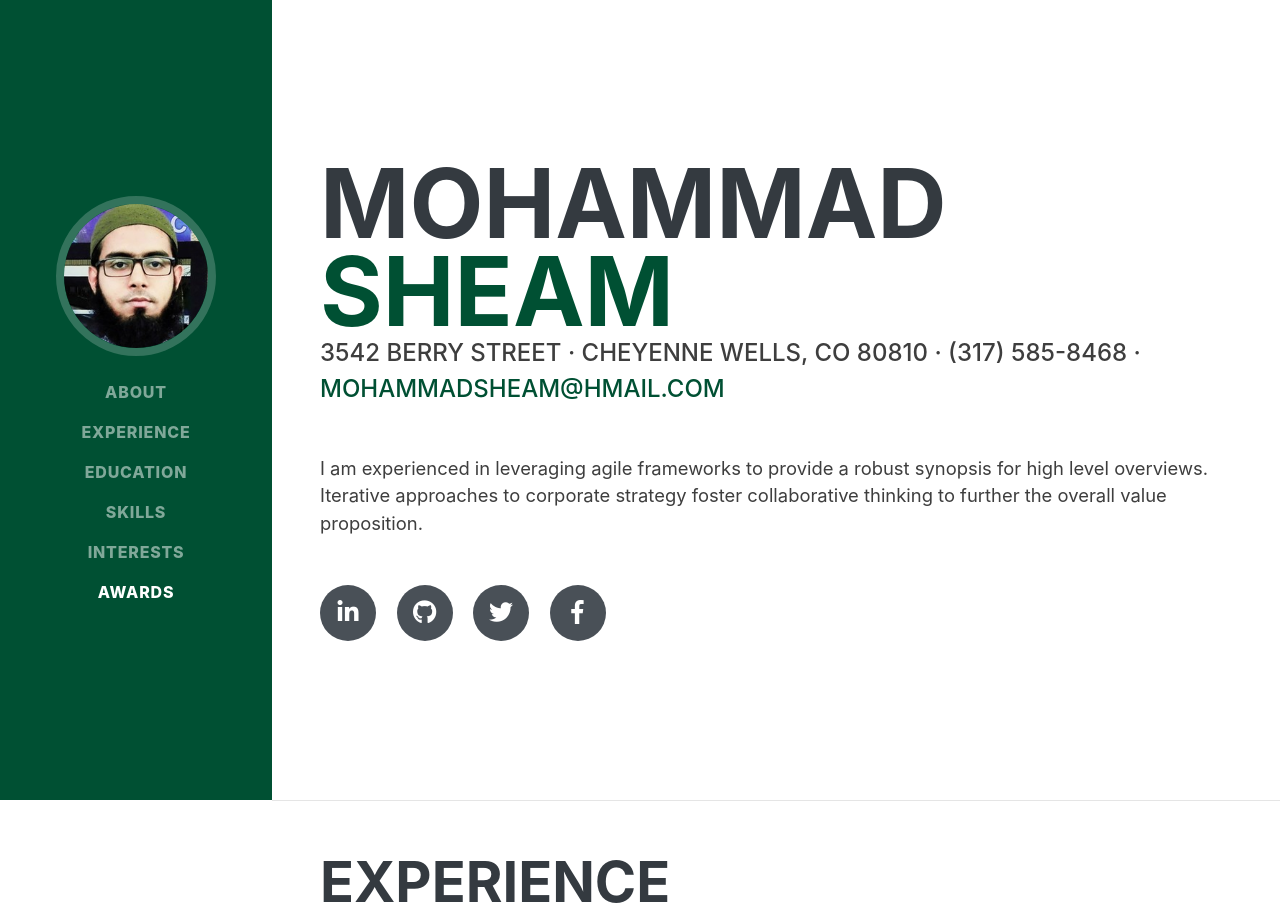
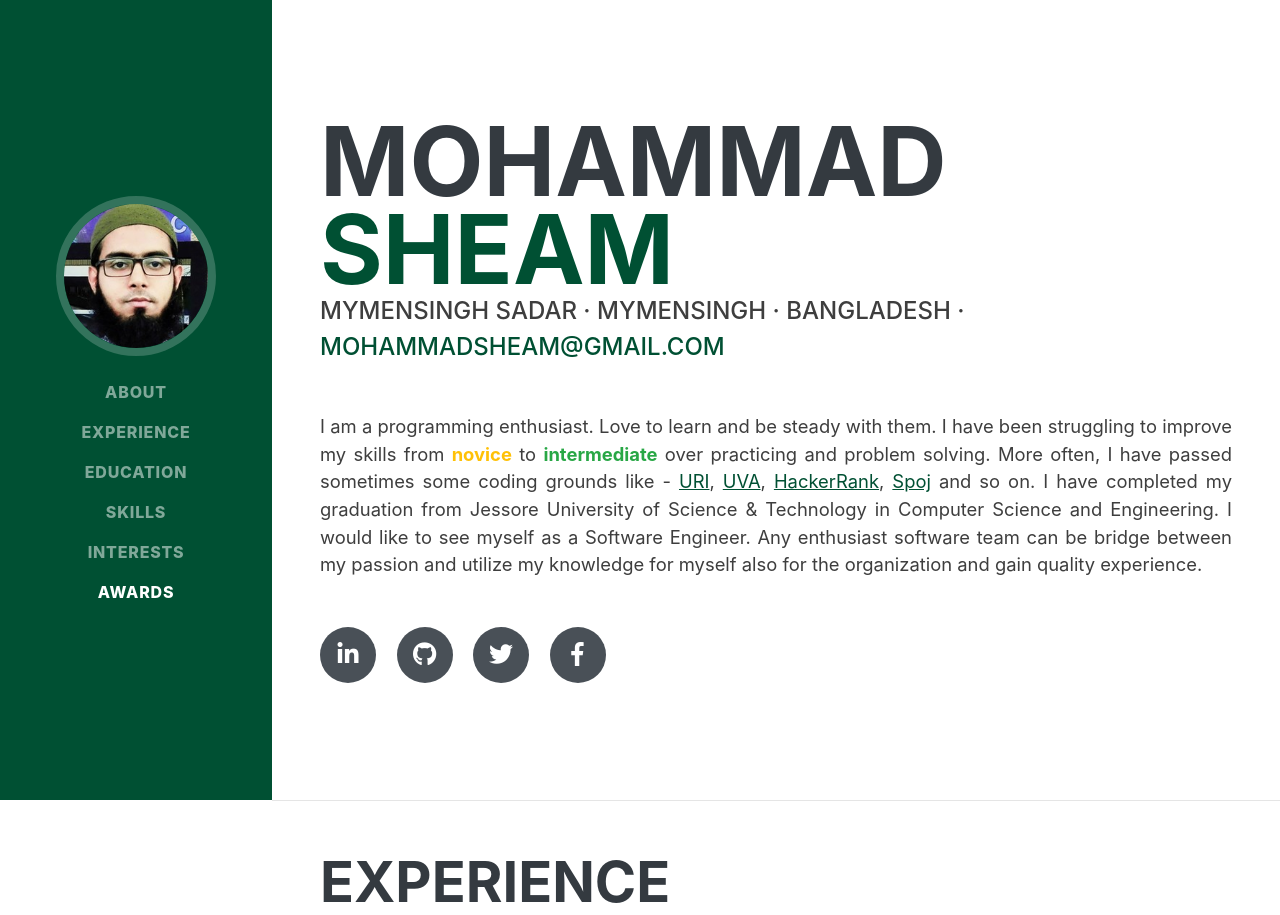
Before and after one commit to mohamadsheam/personal-website, a Flask app: page / in a window 1280 px wide. Shown: the top 915 px of the page. Run offline with Flask 2, Linux system fonts and the light colour scheme; some libraries are stand-ins or nearby versions; some web fonts are replaced.

Commit message:
Complete About section content

```diff
--- a/templates/index.html
+++ b/templates/index.html
@@ -70,21 +70,24 @@
         <h1 class="mb-0">Mohammad
           <span class="text-primary">Sheam</span>
         </h1>
-        <div class="subheading mb-5">3542 Berry Street · Cheyenne Wells, CO 80810 · (317) 585-8468 ·
-          <a href="mailto:name@email.com">mohammadsheam@hmail.com</a>
+        <div class="subheading mb-5">Mymensingh Sadar · Mymensingh · Bangladesh ·
+          <a href="mailto:mohammadsheam@gmail.com">mohammadsheam@gmail.com</a>
         </div>
-        <p class="lead mb-5">I am experienced in leveraging agile frameworks to provide a robust synopsis for high level overviews. Iterative approaches to corporate strategy foster collaborative thinking to further the overall value proposition.</p>
+        <p class="lead mb-5 text-justify">I am a programming enthusiast. Love to learn and be steady with them. I have been struggling to improve my skills from <b class="text-warning">novice</b> to <b class="text-success">intermediate</b> over practicing and problem solving. More often, I have passed sometimes some coding grounds like - <a href="https://www.urionlinejudge.com.br/judge/en/profile/62420" target="__blank"><u>URI</u></a>, <a href="https://uhunt.onlinejudge.org/id/528735" target="__blank"><u>UVA</u></a>, <a href="https://www.hackerrank.com/mohammadsheam?hr_r=1" target="__blank"><u>HackerRank</u></a>, <a href="https://www.spoj.com/users/mohammadsheam/" target="__blank"><u>Spoj</u></a> and so on.
+            I have completed my graduation from Jessore University of Science & Technology in Computer Science and Engineering.
+
+            I would like to see myself as a Software Engineer. Any enthusiast software team can be bridge between my passion and utilize my knowledge for myself also for the organization and gain quality experience.</p>
         <div class="social-icons">
-          <a href="#">
+          <a href="https://www.linkedin.com/in/mohammadsheam/" target="__blank">
             <i class="fab fa-linkedin-in"></i>
           </a>
-          <a href="#">
+          <a href="https://github.com/mohamadsheam" target="__blank">
             <i class="fab fa-github"></i>
           </a>
-          <a href="#">
+          <a href="https://twitter.com/MohammadSheam" target="__blank">
             <i class="fab fa-twitter"></i>
           </a>
-          <a href="#">
+          <a href="https://www.facebook.com/mohammad.sheam" target="__blank">
             <i class="fab fa-facebook-f"></i>
           </a>
         </div>
```
